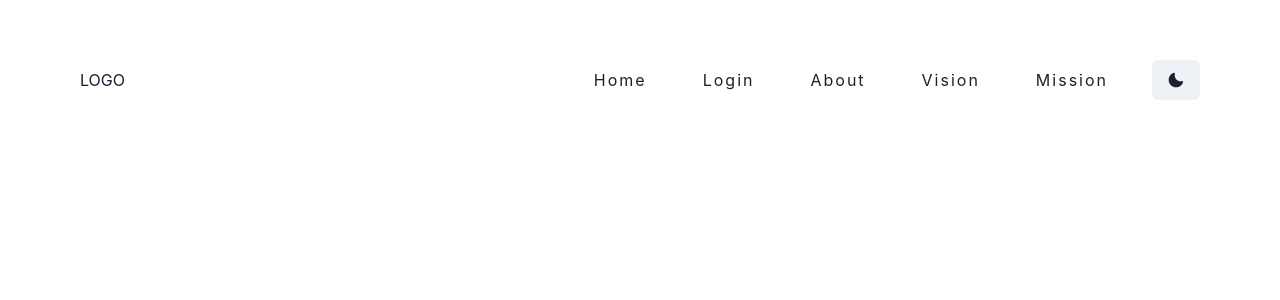
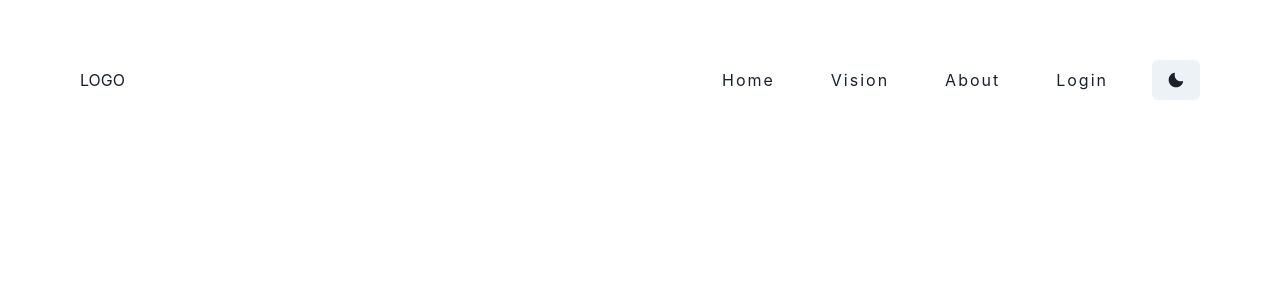
Before and after one commit to VarunSAthreya/rise-against-hunger, a Next.js app in the folder web/: page / in a window 1280 px wide. Shown: the top 300 px of the page. Built offline with nearby package versions, Linux system fonts and the light colour scheme.

Commit message:
Minor Change

```diff
--- a/web/components/NavBar/NavBar.jsx
+++ b/web/components/NavBar/NavBar.jsx
@@ -18,7 +18,7 @@ const NavBar = () => {
     const { colorMode, toggleColorMode } = useColorMode();
     const { isOpen, onOpen, onClose } = useDisclosure();
 
-    const Links = ['Home', 'Login', 'About', 'Vision', 'Mission'];
+    const Links = ['Home', 'Vision', 'About', 'Login'];
     return (
         <>
             <Box
```
